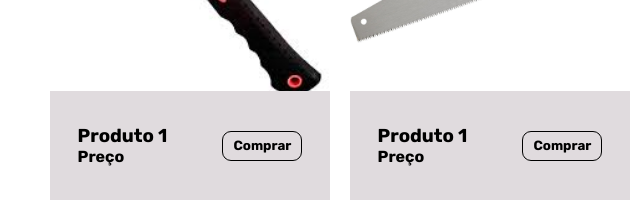
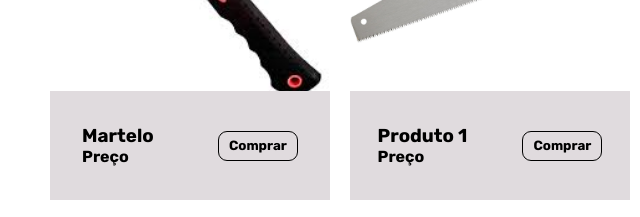
Before and after one commit to fernandorussie/construcao, a plain HTML site: page components/pages/produtos.html in a window 1280 px wide. Shown: the part 880-1097 px from the top of the page, 0-640 px from the left. Drawn offline with Linux system fonts and the light colour scheme.

Commit message:
atualização

```diff
--- a/components/pages/produtos.html
+++ b/components/pages/produtos.html
@@ -80,7 +80,7 @@
                     </div>
                     <div class="description">
                         <div>
-                            <h3>Produto 1</h3>
+                            <h3>Martelo</h3>
                             <p>Preço</p>
                         </div>
                         <button class="btn-buy">Comprar</button>
```
Also changed, not shown: 1 other file.
